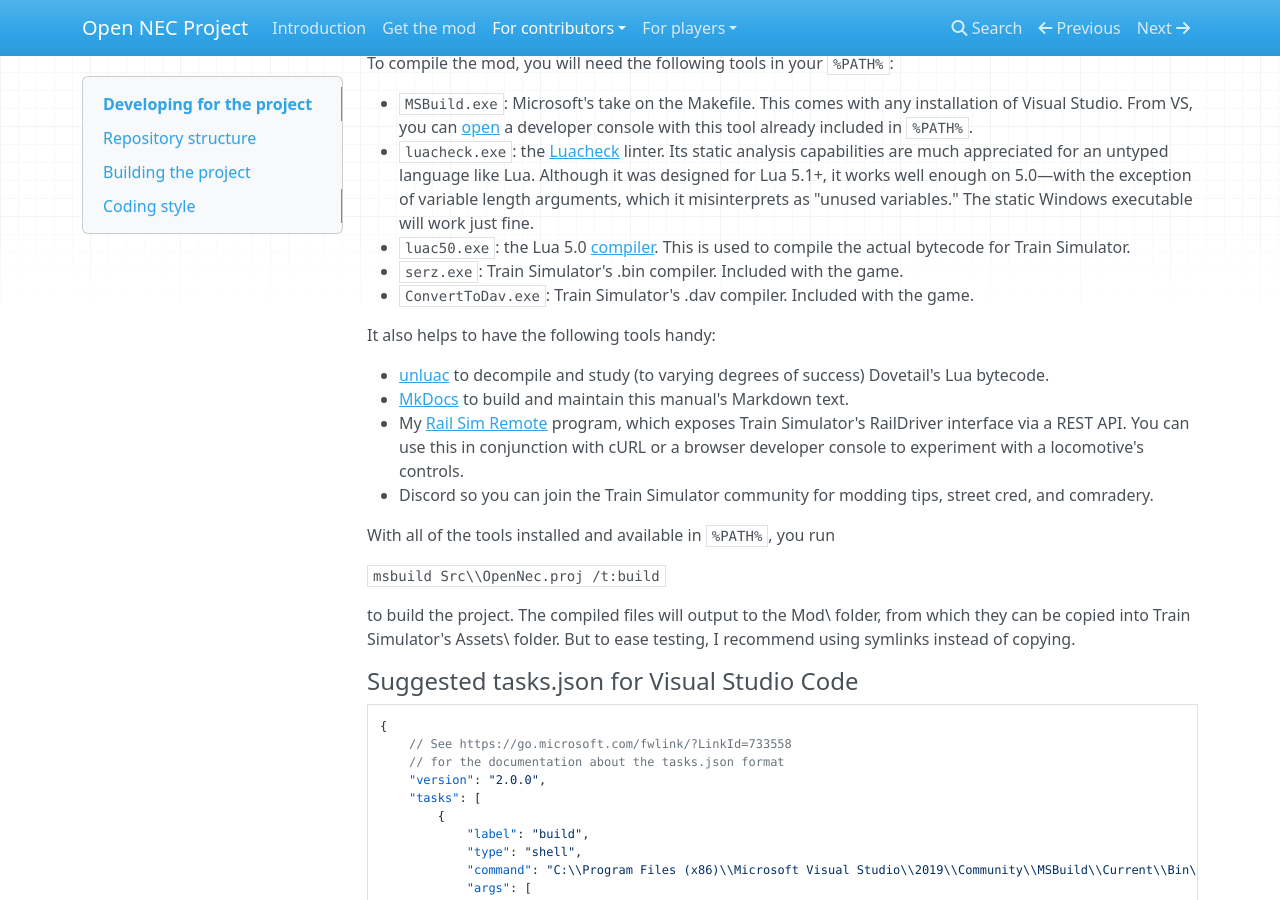
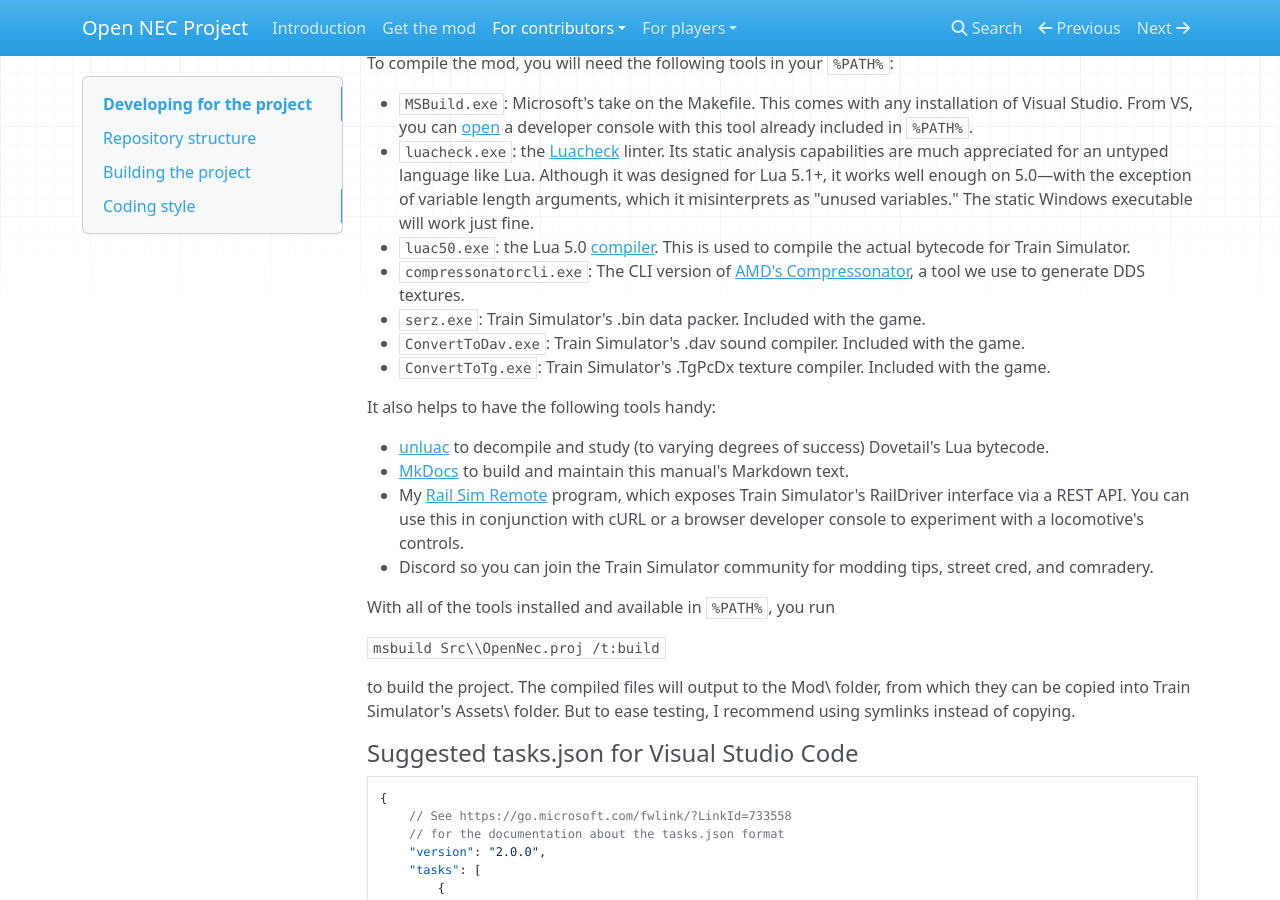
Before and after one commit to YoRyan/open-nec, an MkDocs documentation site: the page built from Docs/for-contributors/index.md, in a window 1280 px wide and 900 px high, scrolled down 528 px. Built offline with MkDocs 1.6.1, drawn with Linux system fonts in a browser that asks for light colours; nearby versions of some CDN libraries.

```diff
--- a/Docs/for-contributors/index.md
+++ b/Docs/for-contributors/index.md
@@ -21,8 +21,10 @@ To compile the mod, you will need the following tools in your `%PATH%`:
 - `MSBuild.exe`: Microsoft's take on the Makefile. This comes with any installation of Visual Studio. From VS, you can [open](https://docs.microsoft.com/en-us/dotnet/framework/tools/developer-command-prompt-for-vs) a developer console with this tool already included in `%PATH%`.
 - `luacheck.exe`: the [Luacheck](https://github.com/mpeterv/luacheck) linter. Its static analysis capabilities are much appreciated for an untyped language like Lua. Although it was designed for Lua 5.1+, it works well enough on 5.0—with the exception of variable length arguments, which it misinterprets as "unused variables." The static Windows executable will work just fine.
 - `luac50.exe`: the Lua 5.0 [compiler](https://sourceforge.net/projects/luabinaries/files/5.0.3/Tools%20Executables/). This is used to compile the actual bytecode for Train Simulator.
-- `serz.exe`: Train Simulator's .bin compiler. Included with the game.
-- `ConvertToDav.exe`: Train Simulator's .dav compiler. Included with the game.
+- `compressonatorcli.exe`: The CLI version of [AMD's Compressonator](https://gpuopen.com/compressonator/), a tool we use to generate DDS textures.
+- `serz.exe`: Train Simulator's .bin data packer. Included with the game.
+- `ConvertToDav.exe`: Train Simulator's .dav sound compiler. Included with the game.
+- `ConvertToTg.exe`: Train Simulator's .TgPcDx texture compiler. Included with the game.
 
 It also helps to have the following tools handy:
 
```
Also changed, not shown: 2 other files.
